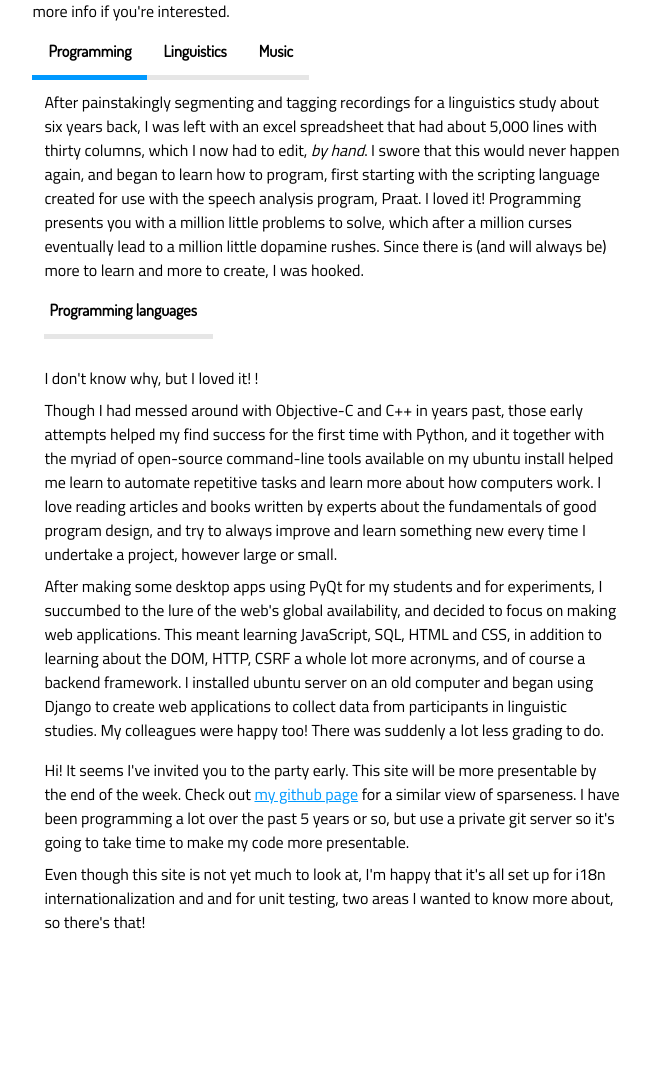
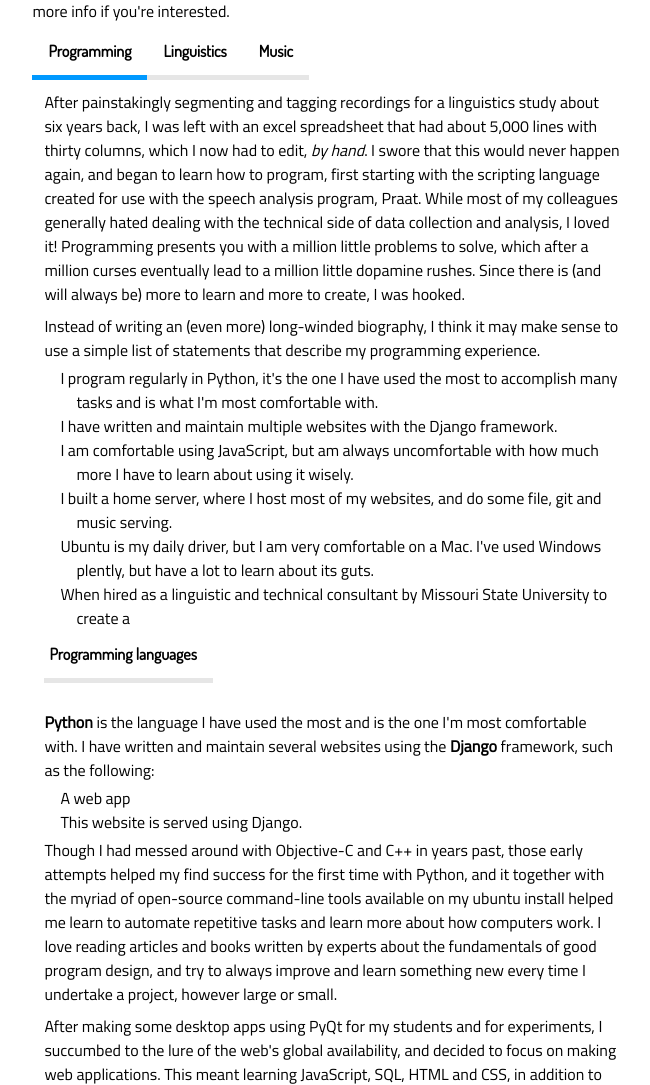
Before and after one commit to dantheman39/personal_site, a Django app: template templates/personal_site/index.html in a window 1280 px wide. Shown: the part 279-1364 px from the top of the page, without its empty margins (6-656 px from the left). Before the commit the page ends 1208 px from the top, so only its background shows below. Run offline with Django 3.2, Linux system fonts and the light colour scheme; the template is opened without the code that fills it, so the values that code supplies are empty.

Commit message:
Got a long way to go on cleaning up the programming section of the bio

```diff
--- a/templates/personal_site/index_music.html
+++ b/templates/personal_site/index_music.html
@@ -10,7 +10,7 @@ I currently make my living as a freelance musician, playing percussion, accordio
 	<h3>{% trans "Training" %}</h3>
 	<p>
 		{% blocktrans %}
-I grew up in a family of musicians. My father, a percussionist and my mother a violist, met at Eastman School of Music, and forced us to learn piano at a young age. I began playing percussion professionally in orchestras and jazz groups in the Detroit area starting at the age of 15. Yay nepotism! (But I <em>was</em> also really good at it, and they didn't ever get me a jazz or rock gig &hellip; )
+I grew up in a family of musicians. My father, a percussionist and my mother a violist, met at Eastman School of Music, and forced us to learn piano from a young age, and my siblings and I all participated in choirs and musical theater. I began playing percussion professionally in orchestras and jazz groups in the Detroit area starting at the age of 15. Yay nepotism! (But I <em>was</em> also really good at it, and my parents didn't ever get me a jazz or rock gig &hellip; )
 		{% endblocktrans %}
 	</p>
 	<p>
@@ -27,14 +27,14 @@ I began a Master in Percussion at Boston Conservatory to study with Pat Hollenbe
 	<h3>{% trans "Brazilian and Hispanic Music" %}</h3>
 	<p>
 		{% blocktrans %}
-During the years that followed of studying and teaching Spanish, Portuguese, literature and linguistics, I developed a passion for South American music, especially Brazilian. I was as suprised as everyone else when I decided to learn the accordion, and have spent years singing and percussion, accordion and guitar in Forró, Samba, Axé and Sertanejo with Brazilan groups (most notably Borimbora, Trio Momô, and Rebuliço), and Andean groups in the DC area (Tierra Morena, La chicha de tu madre). I currently perform regularly with Rebuliço, a Brazilian party band, and am the band leader of <a href="https://www.facebook.com/LaChichadetuMadre/" target="_blank">La chicha de tu madre</a>, a group that plays a genre of psychodelic cumbia from Peru called Chicha.
+During the years that followed of studying and teaching Spanish, Portuguese, literature and linguistics, I developed a passion for South American music, especially Brazilian. I found myself learning accordion to play Forró and Vallenato since there are so few accordionists in the area, and have spent years singing and playing percussion, accordion and guitar with Brazilan and Andean groups in the DC area. I currently perform regularly with Rebuliço, a Brazilian party band, and am the band leader of <a href="https://www.facebook.com/LaChichadetuMadre/" target="_blank">La chicha de tu madre</a>, a group that plays a genre of psychodelic cumbia from Peru called Chicha.
 		{% endblocktrans %}
 	</p>
 
 	<h3>{% trans "Musical theater" %}</h3>
 	<p>
 		{% blocktrans %}
-In addition to playing South American music, I still play plenty of "straight" gigs, mostly musical theater in DC. I've performed at Arena Stage, The Keegan Theatre, GALA, Constellation Theatre, Levine, and others as a percussionist (and occasionally, bassist).
+In addition to playing South American music, I still play plenty of "straight" gigs, mostly musical theater in DC. I've been hired to play at Arena Stage, The Keegan Theatre, GALA, Constellation Theatre, Levine, and others as a percussionist (and occasional bassist).
 		{% endblocktrans %}
 	</p>
 	<p>
--- a/templates/personal_site/index_programming.html
+++ b/templates/personal_site/index_programming.html
@@ -2,13 +2,36 @@
 
 <div id="programming" class="tabContent">
 
-	<p>{% blocktrans %}After painstakingly segmenting and tagging recordings for a linguistics study about six years back, I was left with an excel spreadsheet that had about 5,000 lines with thirty columns, which I now had to edit, <em>by hand</em>. I swore that this would never happen again, and began to learn how to program, first starting with the scripting language created for use with the speech analysis program, Praat. I loved it! Programming presents you with a million little problems to solve, which after a million curses eventually lead to a million little dopamine rushes. Since there is (and will always be) more to learn and more to create, I was hooked.{% endblocktrans %}</p>
+	<p>{% blocktrans %}After painstakingly segmenting and tagging recordings for a linguistics study about six years back, I was left with an excel spreadsheet that had about 5,000 lines with thirty columns, which I now had to edit, <em>by hand</em>. I swore that this would never happen again, and began to learn how to program, first starting with the scripting language created for use with the speech analysis program, Praat. While most of my colleagues generally hated dealing with the technical side of data collection and analysis, I loved it! Programming presents you with a million little problems to solve, which after a million curses eventually lead to a million little dopamine rushes. Since there is (and will always be) more to learn and more to create, I was hooked.{% endblocktrans %}</p>
+
+	<p>{% blocktrans %}Instead of writing an (even more) long-winded biography, I think it may make sense to use a simple list of statements that describe my programming experience.{% endblocktrans %}</p>
+
+	<ul>
+		<li>{% blocktrans %}I program regularly in Python, it's the one I have used the most to accomplish many tasks and is what I'm most comfortable with.{% endblocktrans %}</li>
+
+		<li>{% blocktrans %}I have written and maintain multiple websites with the Django framework.{% endblocktrans %}</li>
+
+		<li>{% blocktrans %}I am comfortable using JavaScript, but am always uncomfortable with how much more I have to learn about using it wisely.{% endblocktrans %}</li>
+
+		<li>{% blocktrans %}I built a home server, where I host most of my websites, and do some file, git and music serving.{% endblocktrans %}</li>
+
+		<li>{% blocktrans %}Ubuntu is my daily driver, but I am very comfortable on a Mac. I've used Windows plently, but have a lot to learn about its guts.{% endblocktrans %}</li>
+
+		<li>When hired as a linguistic and technical consultant by Missouri State University to create a </li>
+	</ul>
 
 	<h3>{% trans "Programming languages" %}</h3>
 
-	<p>{% blocktrans %}{% endblocktrans %}</p>
+	<p></p>
 
-	<p>{% blocktrans %}I don't know why, but I loved it! !{% endblocktrans %}</p>
+	<p>{% blocktrans %}<strong>Python</strong> is the language I have used the most and is the one I'm most comfortable with. I have written and maintain several websites using the <strong>Django</strong> framework, such as the following:{% endblocktrans %}</p>
+
+		<ul>
+			<li>A web app </li>
+
+			<li>This website is served using Django.</li>
+
+		</ul>
 
 	<p>{% blocktrans %}Though I had messed around with Objective-C and C++ in years past, those early attempts helped my find success for the first time with Python, and it together with the myriad of open-source command-line tools available on my ubuntu install helped me learn to automate repetitive tasks and learn more about how computers work. I love reading articles and books written by experts about the fundamentals of good program design, and try to always improve and learn something new every time I undertake a project, however large or small.{% endblocktrans %}</p>
 
```
